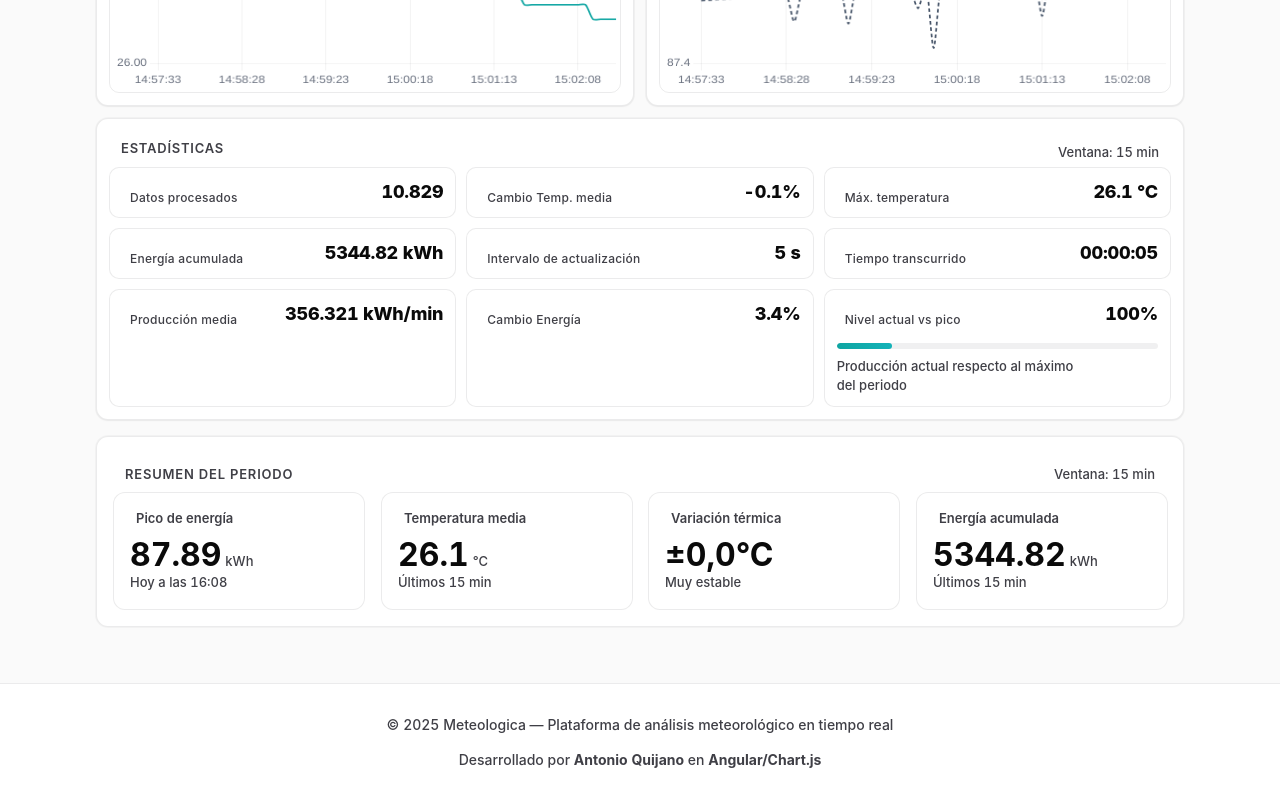
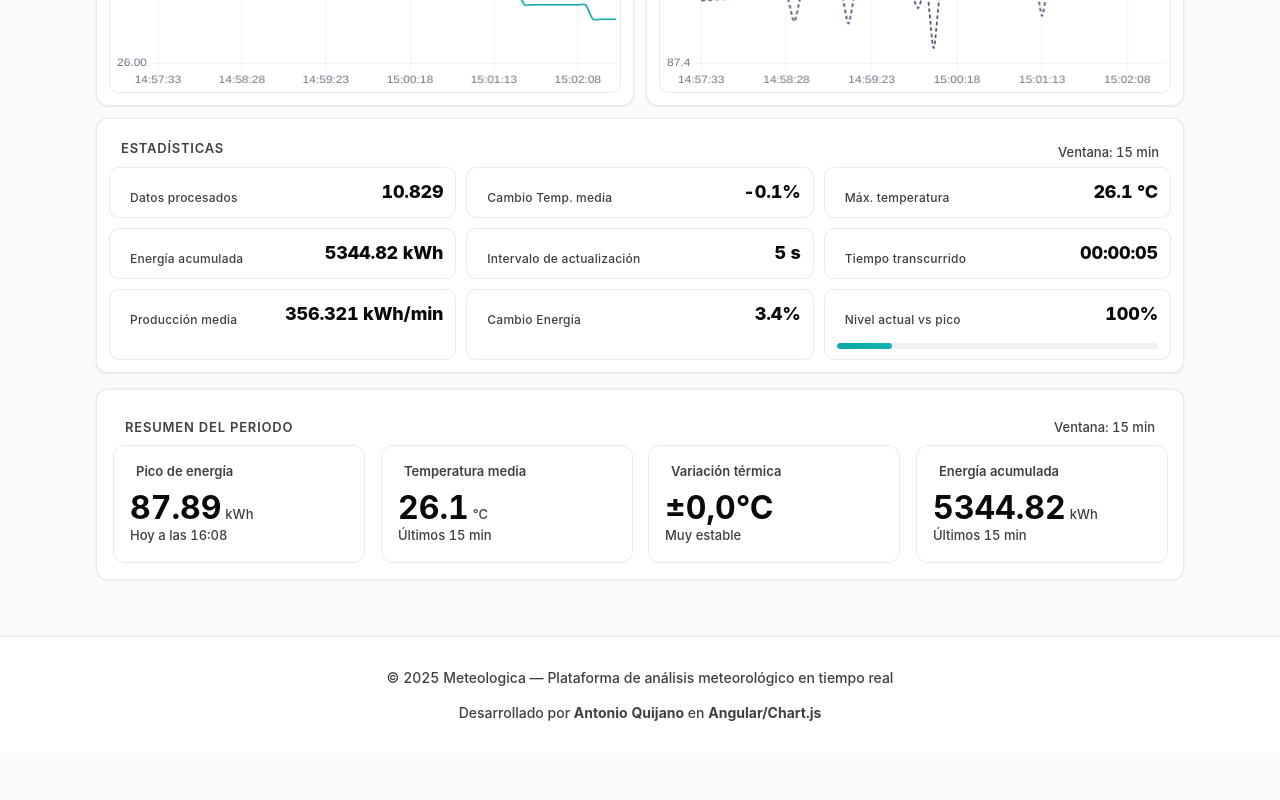
Before and after one commit to AntonioQuijanoGit/weather-dashboard, an Angular app: page / in a window 1280 px wide. Shown: the part 576-1376 px from the top of the page. After the commit the page ends 1329 px from the top, so only its background shows below. Built offline with nearby package versions, Linux system fonts and the light colour scheme; some icons are missing.

Commit message:
Fixed estadisticas

```diff
--- a/src/app/app.component.html
+++ b/src/app/app.component.html
@@ -358,7 +358,6 @@
         <div class="progress-bar">
           <div class="progress-fill" [style.width.%]="stats.utilizationPct"></div>
         </div>
-        <small class="muted">Producción actual respecto al máximo del periodo</small>
       </div>
 
     </div>
```
